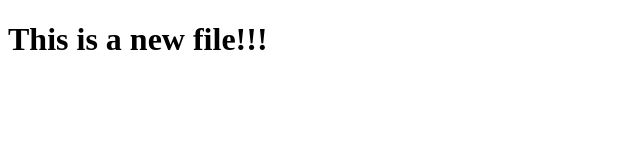
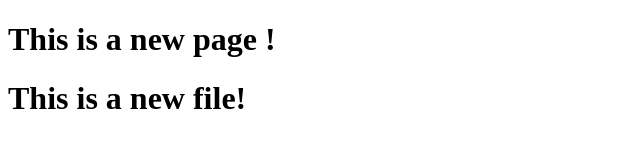
Before and after one commit to KindSound/new_project, a plain HTML site: page hello.html in a window 1280 px wide. Shown: the whole page, without its empty margins (0-640 px from the left). Drawn offline with Linux system fonts and the light colour scheme.

Commit message:
new push

```diff
--- a/hello.html
+++ b/hello.html
@@ -4,6 +4,7 @@
 	<title></title>
 </head>
 <body>
-<h1> This is a new file!!!</h1>
+<h1> This is a new page !</h1>
+<h1> This is a new file!</h1>
 </body>
 </html>
```
